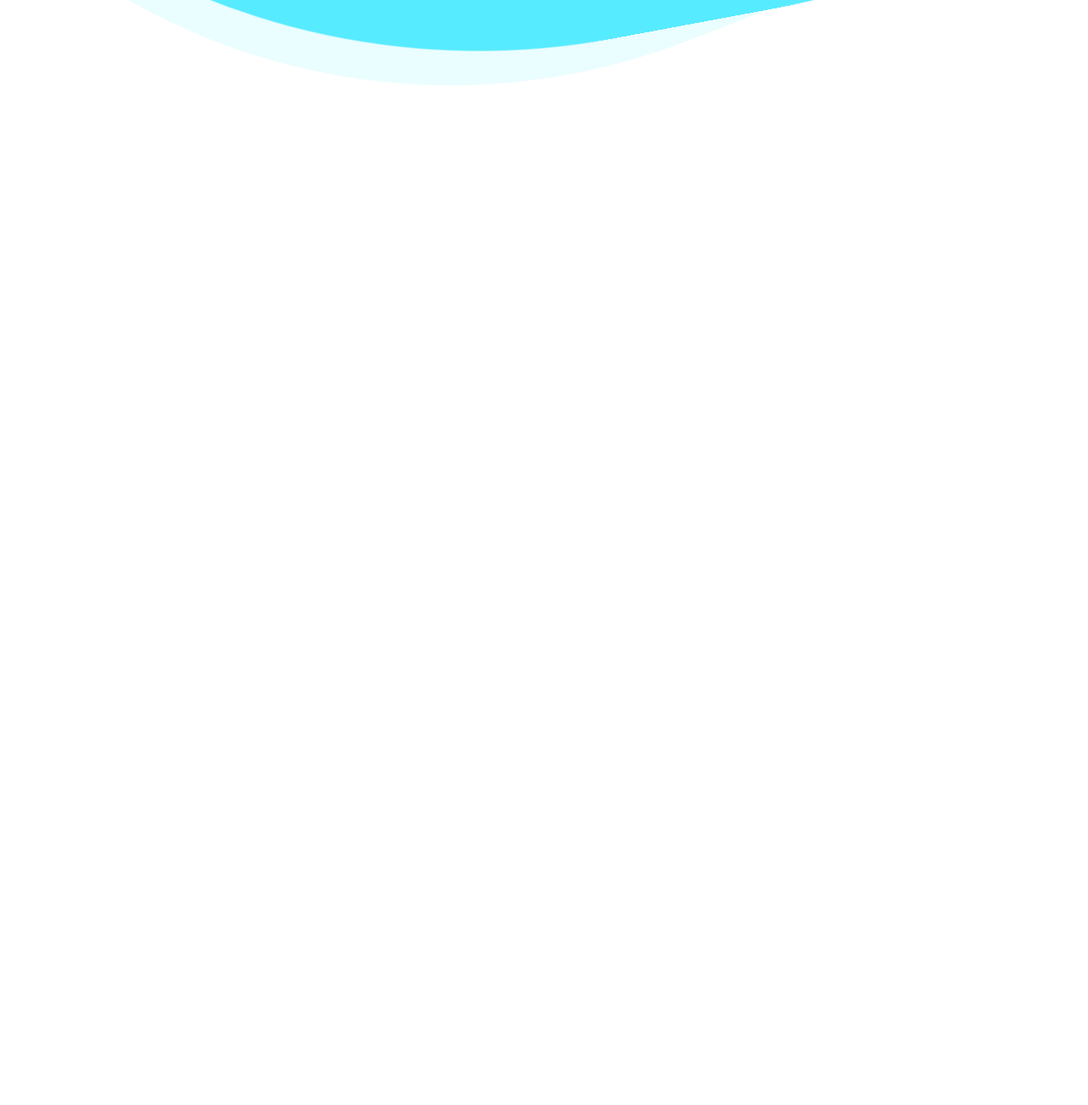
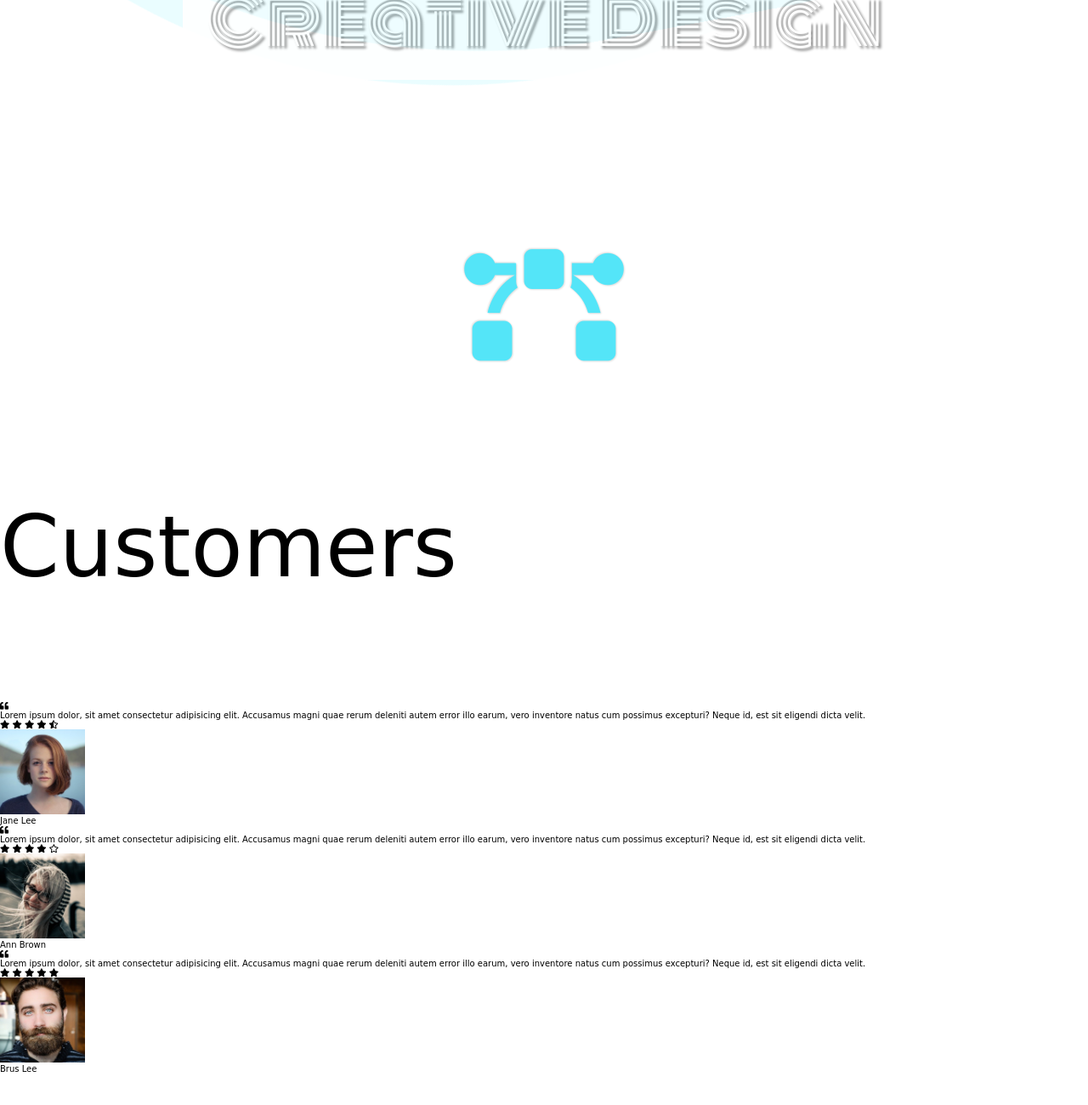
Before and after one commit to ShakhAndijan/creative-design-test, a plain HTML site: page index.html in a window 1280 px wide. Shown: the part 276-1576 px from the top of the page at 85% size. Before the commit the page ends 800 px from the top, so only its background shows below. Drawn offline with Linux system fonts and the light colour scheme; a web font is replaced by a local one.

Commit message:
29.12 14.57

```diff
--- a/index.html
+++ b/index.html
@@ -23,10 +23,86 @@
         <div class="floating-bg"></div>
         <h1 class="section-1-heading">Creative Design</h1>
         <div class="logo">
-          <div class="fas fa-bezier-curve"></div>
+          <i class="fas fa-bezier-curve"></i>
         </div>
       </section>
       <!-- End of section-1 -->
+
+      <!-- section-2 -->
+      <section class="section-2">
+        <h1 class="section-heading">Customers</h1>
+        <div class="customers-wrapper">
+          <div class="customer">
+            <i class="fas fa-quote-left"></i>
+            <p class="cutomer-text">
+              Lorem ipsum dolor, sit amet consectetur adipisicing elit.
+              Accusamus magni quae rerum deleniti autem error illo earum, vero
+              inventore natus cum possimus excepturi? Neque id, est sit eligendi
+              dicta velit.
+            </p>
+            <div class="customer-rating">
+              <i class="fas fa-star"></i>
+              <i class="fas fa-star"></i>
+              <i class="fas fa-star"></i>
+              <i class="fas fa-star"></i>
+              <i class="fas fa-star-half-alt"></i>
+            </div>
+            <img
+              src="./images/customer-img-1.jpg"
+              alt=""
+              class="customer-img"
+            />
+            <h4 class="customer-name">Jane Lee</h4>
+          </div>
+
+          <div class="customer">
+            <i class="fas fa-quote-left"></i>
+            <p class="cutomer-text">
+              Lorem ipsum dolor, sit amet consectetur adipisicing elit.
+              Accusamus magni quae rerum deleniti autem error illo earum, vero
+              inventore natus cum possimus excepturi? Neque id, est sit eligendi
+              dicta velit.
+            </p>
+            <div class="customer-rating">
+              <i class="fas fa-star"></i>
+              <i class="fas fa-star"></i>
+              <i class="fas fa-star"></i>
+              <i class="fas fa-star"></i>
+              <i class="far fa-star"></i>
+            </div>
+            <img
+              src="./images/customer-img-3.jpg"
+              alt=""
+              class="customer-img"
+            />
+            <h4 class="customer-name">Ann Brown</h4>
+          </div>
+
+          <div class="customer">
+            <i class="fas fa-quote-left"></i>
+            <p class="cutomer-text">
+              Lorem ipsum dolor, sit amet consectetur adipisicing elit.
+              Accusamus magni quae rerum deleniti autem error illo earum, vero
+              inventore natus cum possimus excepturi? Neque id, est sit eligendi
+              dicta velit.
+            </p>
+            <div class="customer-rating">
+              <i class="fas fa-star"></i>
+              <i class="fas fa-star"></i>
+              <i class="fas fa-star"></i>
+              <i class="fas fa-star"></i>
+              <i class="fas fa-star"></i>
+            </div>
+            <img
+              src="./images/customer-img-2.jpg"
+              alt=""
+              class="customer-img"
+            />
+            <h4 class="customer-name">Brus Lee</h4>
+          </div>
+        </div>
+      </section>
+      <!-- End of section-2 -->
     </div>
 
     <script src="script.js"></script>
--- a/style.css
+++ b/style.css
@@ -63,4 +63,78 @@ body {
   }
 }
 
+.navbar {
+  position: relative;
+  z-index: 20;
+  top: 4rem;
+  display: flex;
+  justify-content: space-evenly;
+}
+
+.navbar-link {
+  font-size: 2.2rem;
+  font-weight: 700;
+  letter-spacing: 0.2rem;
+  color: #fff;
+  width: 1.5rem;
+  word-wrap: break-word;
+  text-align: center;
+  transition: all 0.5s;
+}
+
+.navbar-link:hover {
+  width: 15rem;
+  background-color: rgba(255, 255, 255, 0.2);
+  transition: all 2.5s;
+}
+
+.section-1-heading {
+  font-size: 8rem;
+  font-family: 'Monoton', cursive;
+  position: absolute;
+  top: 18vw;
+  left: 50%;
+  transform: translateX(-50%);
+  text-shadow: 0.3rem 0.3rem 0.3rem #888;
+  color: #fff;
+  background-color: #fff;
+  width: 85rem;
+  text-align: center;
+  padding: 0.8rem 1.6rem;
+  border-radius: 0.8rem;
+  opacity: 0.9;
+}
+
+.logo {
+  position: absolute;
+  top: 70%;
+  left: 50%;
+  transform: translateX(-50%);
+}
+
+.logo i {
+  font-size: 15rem;
+  color: rgba(50, 231, 255, 0.8);
+  text-shadow: 0.1rem 0.1rem 0.2rem #ddd, -0.1rem -0.1rem 0.2rem #ddd;
+}
 /* End of Section-1 */
+
+/* section-2 */
+.section-2 {
+  width: 100%;
+  height: 100vh;
+  display: flex;
+  flex-direction: column;
+  justify-content: space-around;
+}
+
+.section-heading {
+  font-size: 10rem;
+}
+
+.customer-img {
+  width: 10rem;
+  height: 10rem;
+  object-fit: cover;
+}
+/* End of section-2 */
```
